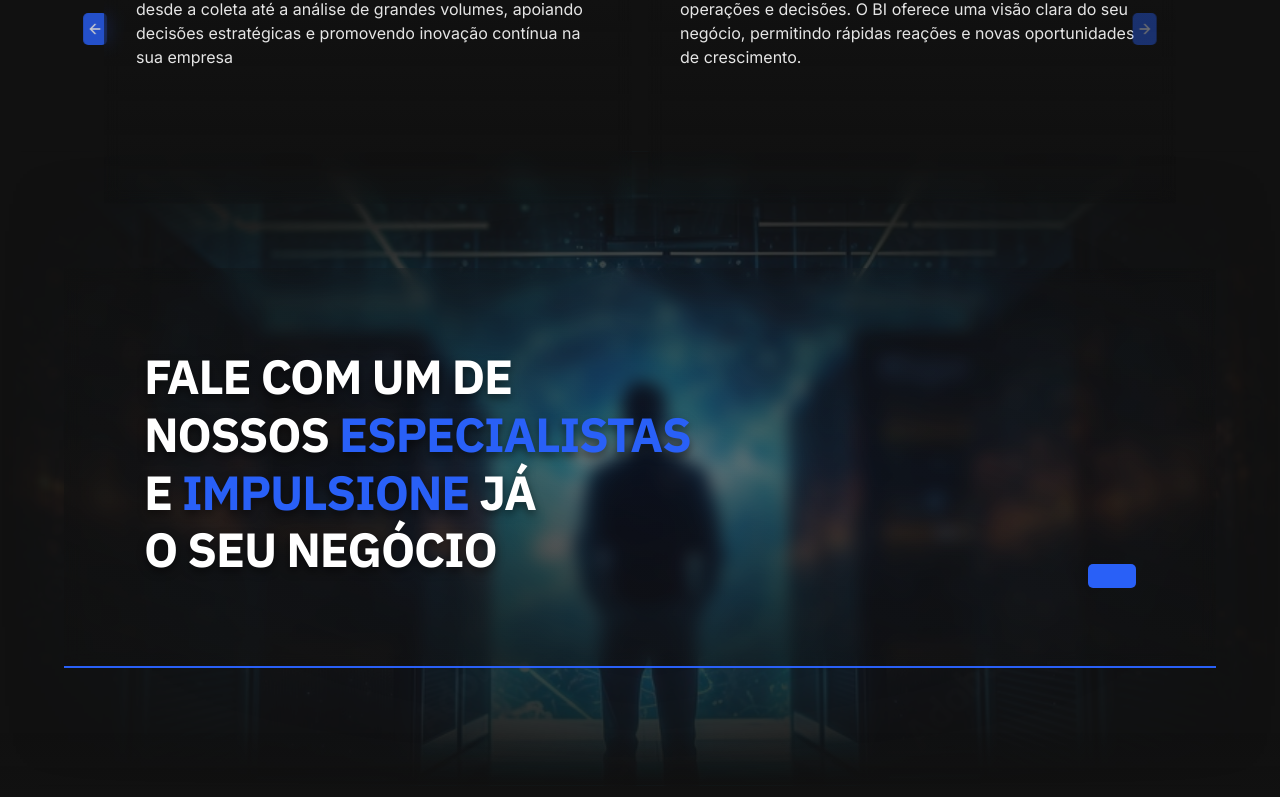
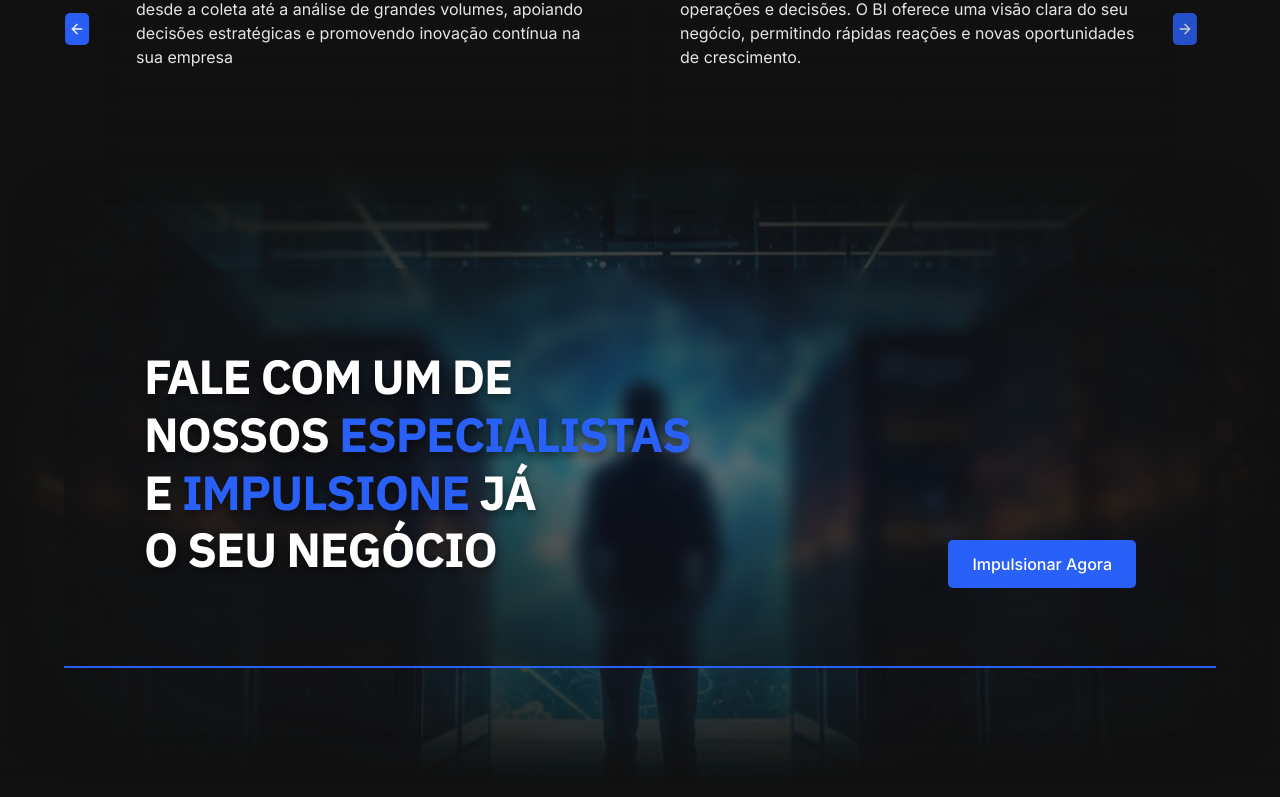
Before and after one commit to solutionsbi/SolutionsWebSite, a React (Vite) app: page /sobre in a window 1280 px wide. Shown: the part 3482-4279 px from the top of the page. Built offline with nearby package versions, Linux system fonts and the light colour scheme.

Commit message:
refactor: ajuste no link da seção Cta

```diff
--- a/src/Pages/Sections/Cta.tsx
+++ b/src/Pages/Sections/Cta.tsx
@@ -136,16 +136,9 @@ export default function Cta() {
                 <div className="mt-16 self-end lg:mt-0">
                     <PrimaryButton
                         className="section-cta"
-                        animationDirection="horizontal"
-                    >
-                        <a
-                            href="https://api.whatsapp.com/send?phone=5519993230833"
-                            target="_blank"
-                            className="flex items-center gap-4 font-ibm text-md font-bold uppercase"
-                        >
-                            <MoveRight />
-                        </a>
-                    </PrimaryButton>
+                        text="Impulsionar Agora"
+                        href="https://api.whatsapp.com/send?phone=5519993230833"
+                    />
                 </div>
             </div>
         </section>
--- a/src/components/custom/CarrosselSoluções.tsx
+++ b/src/components/custom/CarrosselSoluções.tsx
@@ -263,7 +263,7 @@ export default function Carrossel() {
             )
 
             enterTl.current = gsap.timeline({
-                delay: 1,
+                delay: 0.5,
                 defaults: {
                     duration: 1.5,
                     ease: 'power1.out',
```
